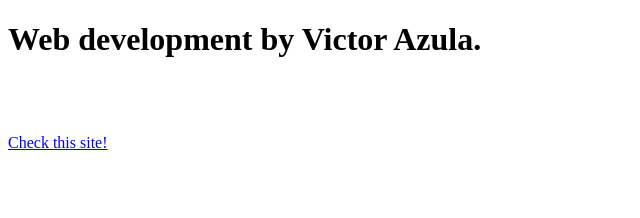
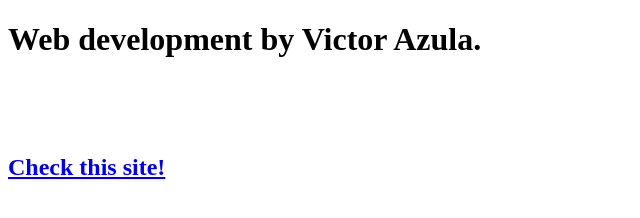
Before and after one commit to losangeleswebdevelopment/losangeleswebdevelopment.github.io, a plain HTML site: page index.html in a window 1280 px wide. Shown: the whole page, without its empty margins (0-640 px from the left). Drawn offline with Linux system fonts and the light colour scheme.

Commit message:
Add files via upload

```diff
--- a/index.html
+++ b/index.html
@@ -16,7 +16,7 @@
 		<br>
 
 		<a href="http://azulait.com" target="_blank">
-			Check this site!
+			<h2><strong>Check this site!</strong></h2>
 		</a>
 
 
```
